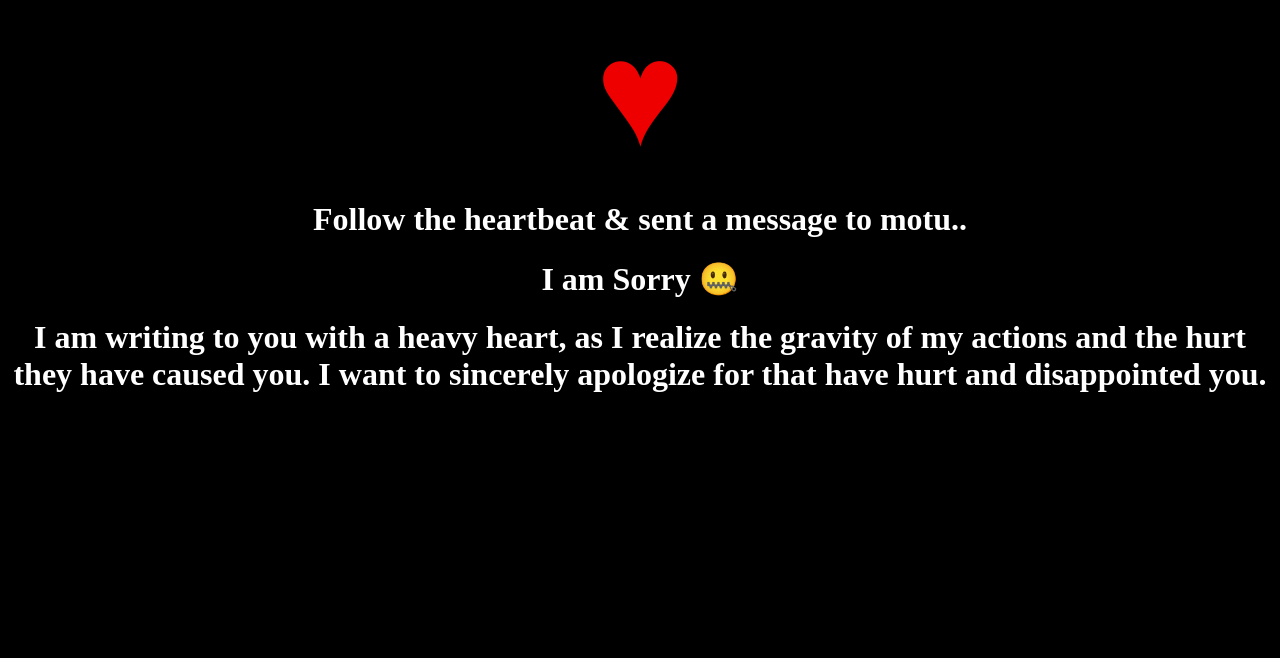
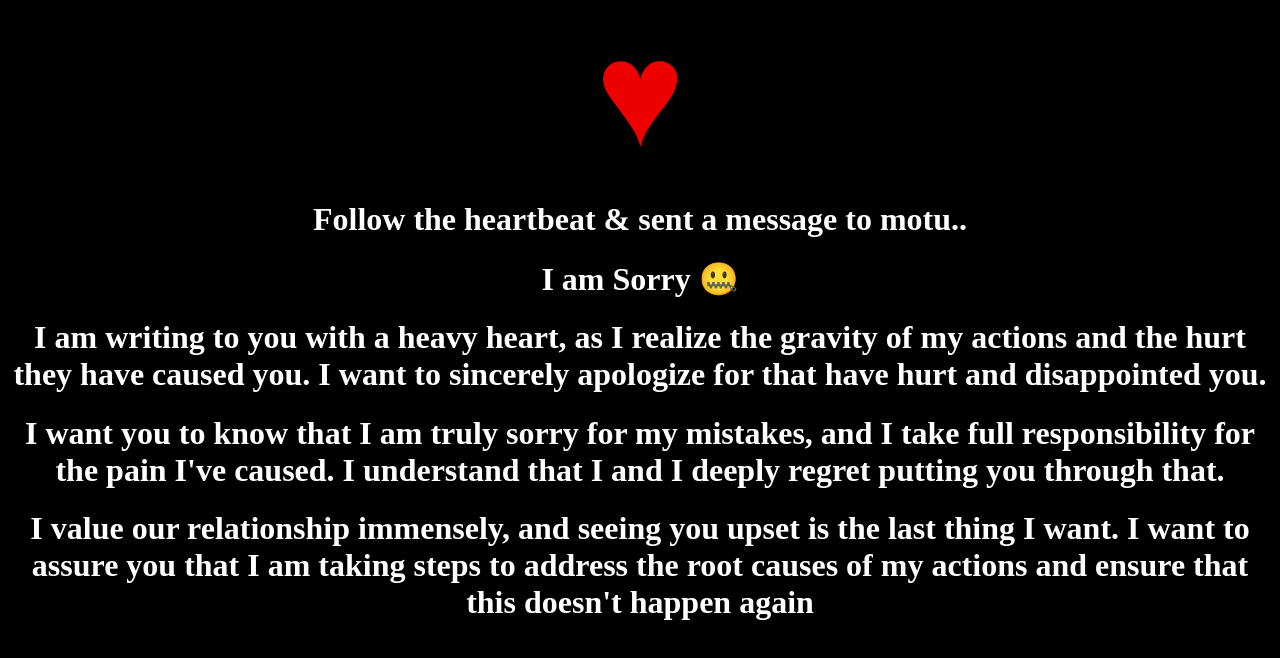
Before and after one commit to mini7007/beat, a plain HTML site: page index.html in a window 1280 px wide. Drawn offline with Linux system fonts and the light colour scheme.

Commit message:
Update index.html

```diff
--- a/index.html
+++ b/index.html
@@ -5,3 +5,5 @@
 <h1>Follow the heartbeat & sent a message to motu..</h1>
 <h1>I am Sorry 🤐</h1>
 <h1>I am writing to you with a heavy heart, as I realize the gravity of my actions and the hurt they have caused you. I want to sincerely apologize for  that have hurt and disappointed you.</h1>
+<h1>I want you to know that I am truly sorry for my mistakes, and I take full responsibility for the pain I've caused. I understand that I  and I deeply regret putting you through that.</h1>
+<h1>I value our relationship immensely, and seeing you upset is the last thing I want. I want to assure you that I am taking steps to address the root causes of my actions and ensure that this doesn't happen again</h1>
```
